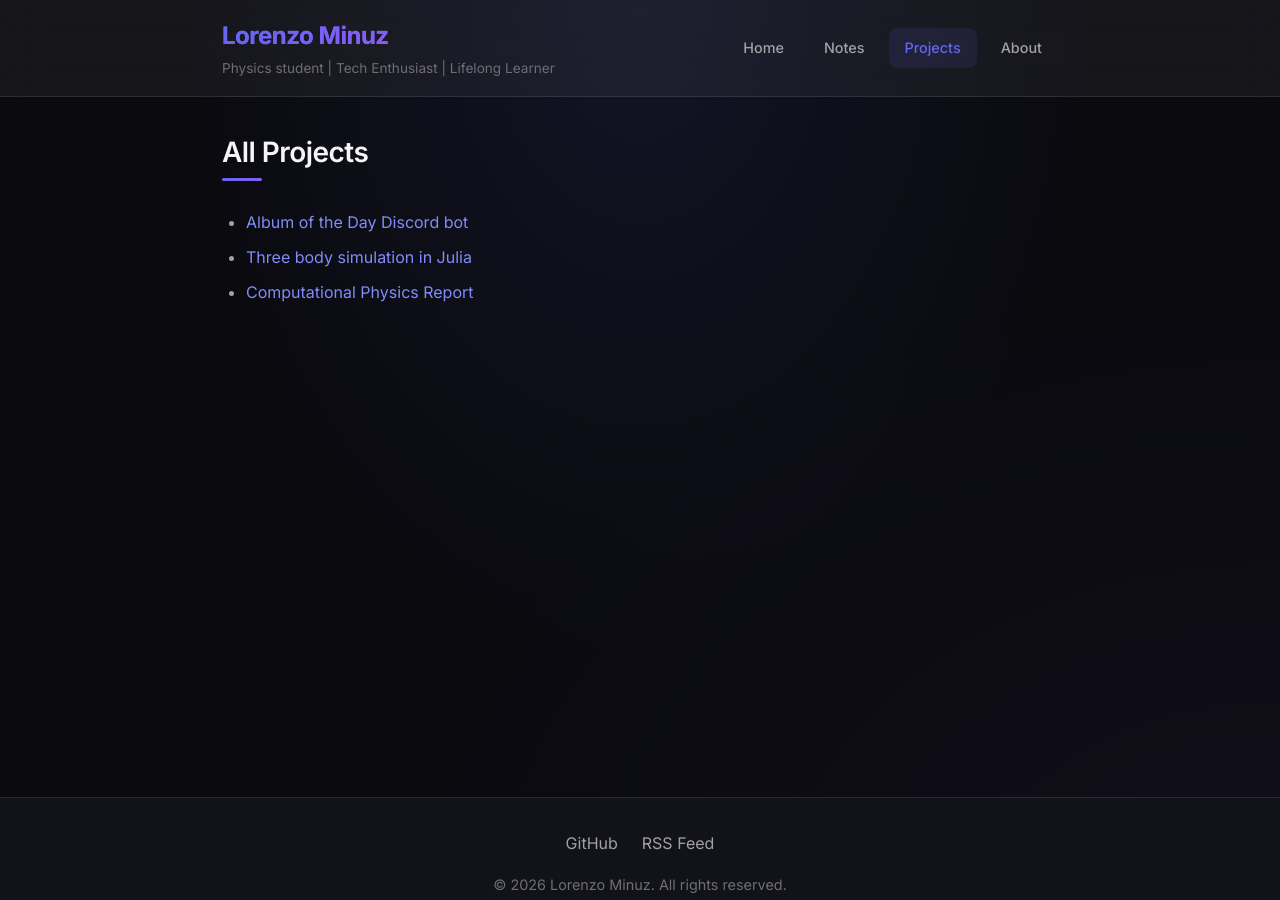
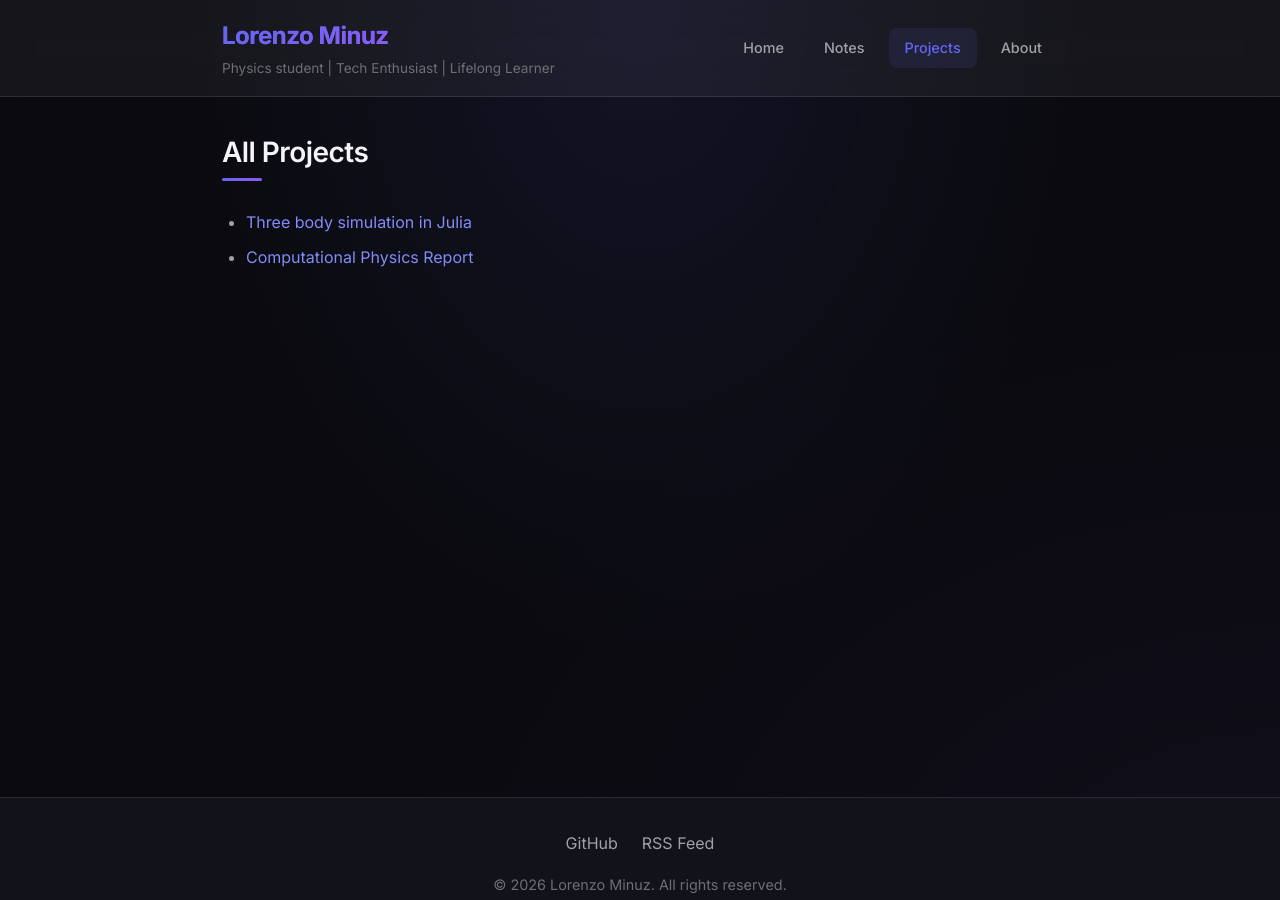
Before and after one commit to LM0516/LM0516.github.io, a Jekyll site: the page built from projects.markdown, in a window 1280 px wide and 900 px high. Built offline with Jekyll 4.4.1, drawn with Linux system fonts in a browser that asks for light colours.

Commit message:
removed old project

```diff
--- a/projects.markdown
+++ b/projects.markdown
@@ -6,7 +6,6 @@ permalink: /projects/
 
 ## All Projects
 
-* [Album of the Day Discord bot](https://github.com/LM0516/music-bot)
 * [Three body simulation in Julia](https://github.com/LM0516/ThreeBody)
 * [Computational Physics
 Report](https://github.com/LM0516/computational-physics)
```
